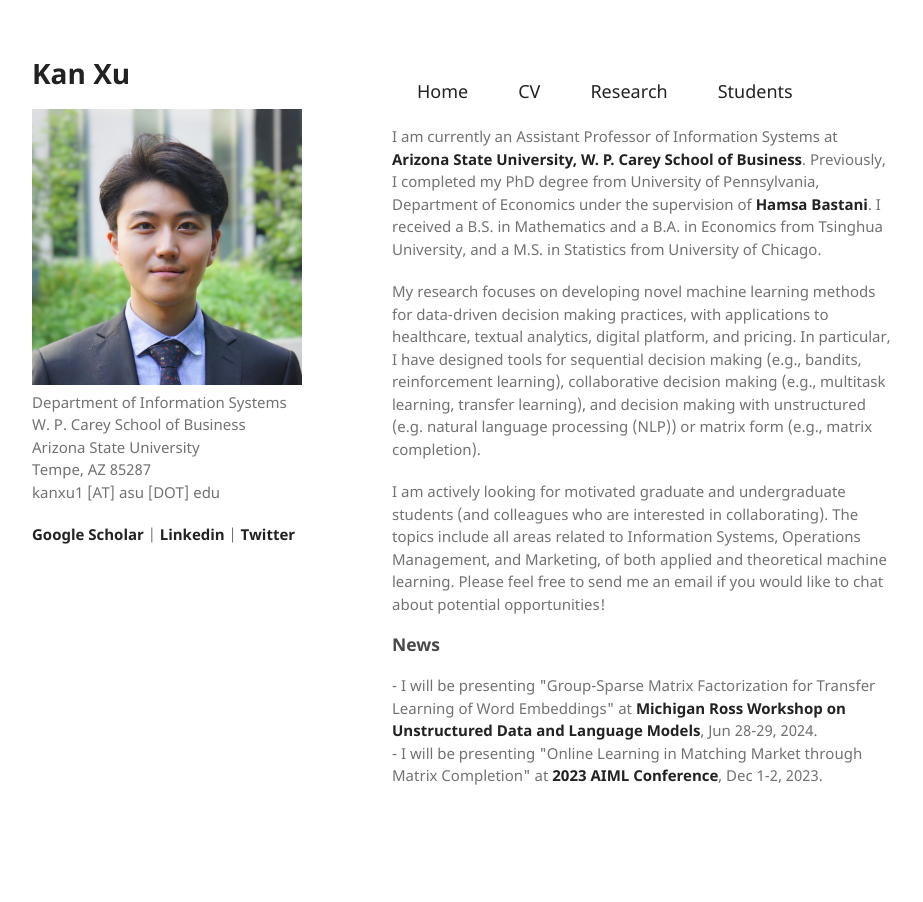
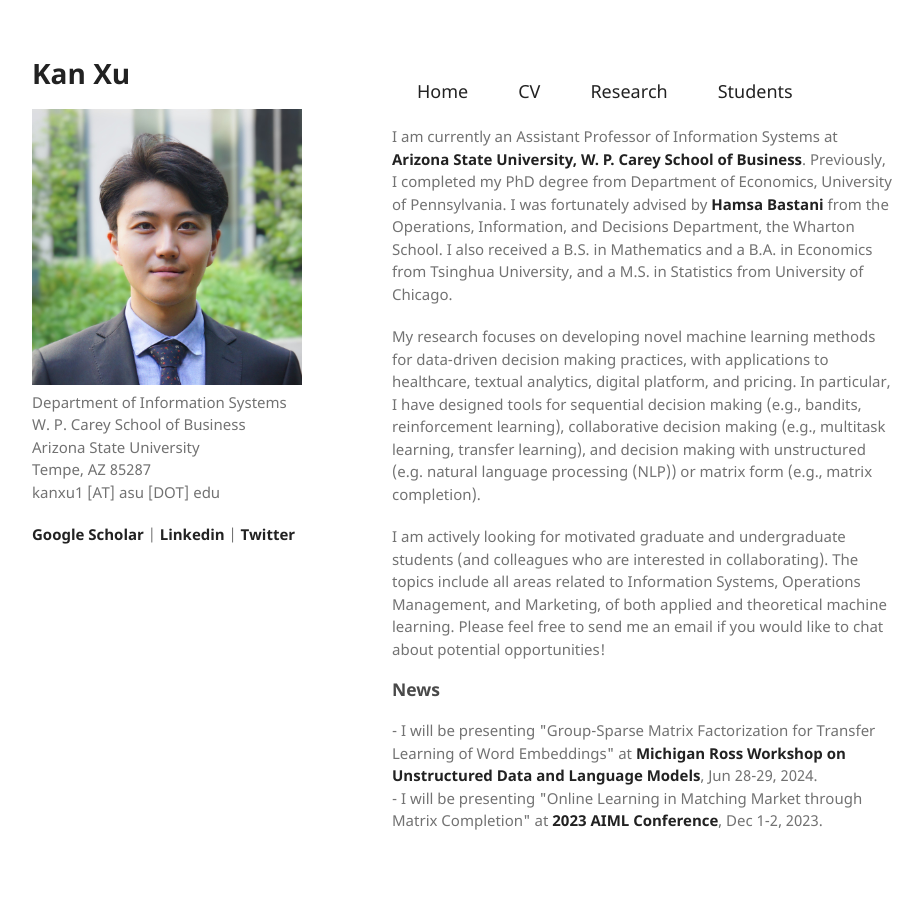
Before and after one commit to kanxu526/kanxu526.github.io, a Jekyll site: the page built from index.md, in a window 1280 px wide. Shown: the whole page, without its empty margins (178-1101 px from the left). Built offline with Jekyll 4.4.1, drawn with Linux system fonts in a browser that asks for light colours.

Commit message:
Update index.md

```diff
--- a/index.md
+++ b/index.md
@@ -9,7 +9,7 @@ layout: default
 <li><a href="./student.html">Students</a></li>
 </ul>
 
-<p>I am currently an Assistant Professor of Information Systems at <a href="https://wpcarey.asu.edu/">Arizona State University, W. P. Carey School of Business</a>. Previously, I completed my PhD degree from University of Pennsylvania, Department of Economics under the supervision of <a href="https://hamsabastani.github.io"> Hamsa Bastani</a>. I received a B.S. in Mathematics and a B.A. in Economics from Tsinghua University, and a M.S. in Statistics from University of Chicago. </p>
+<p>I am currently an Assistant Professor of Information Systems at <a href="https://wpcarey.asu.edu/">Arizona State University, W. P. Carey School of Business</a>. Previously, I completed my PhD degree from Department of Economics, University of Pennsylvania. I was fortunately advised by <a href="https://hamsabastani.github.io">Hamsa Bastani</a> from the Operations, Information, and Decisions Department, the Wharton School. I also received a B.S. in Mathematics and a B.A. in Economics from Tsinghua University, and a M.S. in Statistics from University of Chicago. </p>
 
 <p>My research focuses on developing novel machine learning methods for data-driven decision making practices, with applications to healthcare, textual analytics, digital platform, and pricing. In particular, I have designed tools for sequential decision making (e.g., bandits, reinforcement learning), collaborative decision making (e.g., multitask learning, transfer learning), and decision making with unstructured (e.g. natural language processing (NLP)) or matrix form (e.g., matrix completion). </p>
 
```
